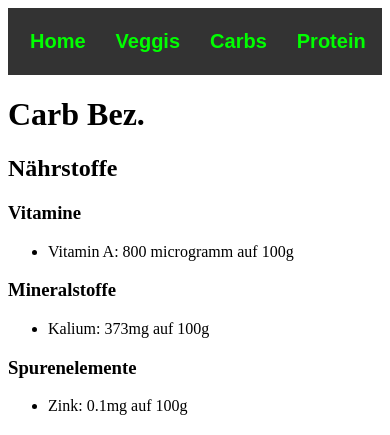
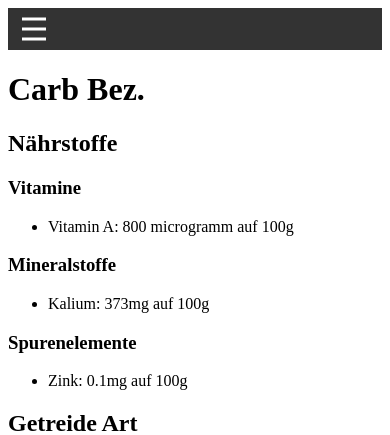
Before and after one commit to Sven1up/StarterProjekt, a PHP site: page /carb.php in a window 390 px wide; the page is wider, and only the part inside the window is pictured. Shown: the top 435 px of that part. Run offline with PHP 8.4, Linux system fonts and the light colour scheme.

Commit message:
mediaStyle

```diff
--- a/public/styles.css
+++ b/public/styles.css
@@ -31,14 +31,16 @@ nav{
     flex-direction: row;
 }
 
+@media screen and (max-width: 640px) {
+  #navigation ul {
+      display: none;
+  }
+}
+
 /* --- Nav Dia --- */
-
 .dia{display:none}
 .button-left, .button-right, .border {cursor:pointer}
 .border {height:13px;width:13px;padding:0}
-
-
-
 
 /* --- Burger --- */
 .burger {
@@ -56,9 +58,7 @@ nav{
     border-bottom: 1px solid white;
 }
 
-
 /* ---  Burger Drop Down --- */
-
 a {
     color: #fff;
     text-decoration: none;
@@ -178,8 +178,6 @@ a {
     border-radius: 8px;
 }
 
-
-
 /* --- Intro Dia Image Slide --- */
 .dia{
     display:none;
@@ -264,7 +262,6 @@ a {
 }
 
 /* --- Footer --- */
-
 footer
 {
     background-color: #333;
--- a/public/templates/nav.php
+++ b/public/templates/nav.php
@@ -4,13 +4,13 @@
             <b><a class="home" href="/Home">Home</a></b>
         </li>
         <li>
-            <b><a class="Galeries"  href="public/vegi.php">Veggis</a></b>
+            <b><a class="Galeries"  href="/vegi.php">Veggis</a></b>
         </li>
         <li>
-            <b><a class="Galeries"  href="public/carb.php">Carbs</a></b>
+            <b><a class="Galeries"  href="/carb.php">Carbs</a></b>
         </li>
         <li>
-            <b><a class="Galeries"  href="public/prot.php">Protein</a></b>
+            <b><a class="Galeries"  href="/prot.php">Protein</a></b>
         </li>
     </ul>
 
```
